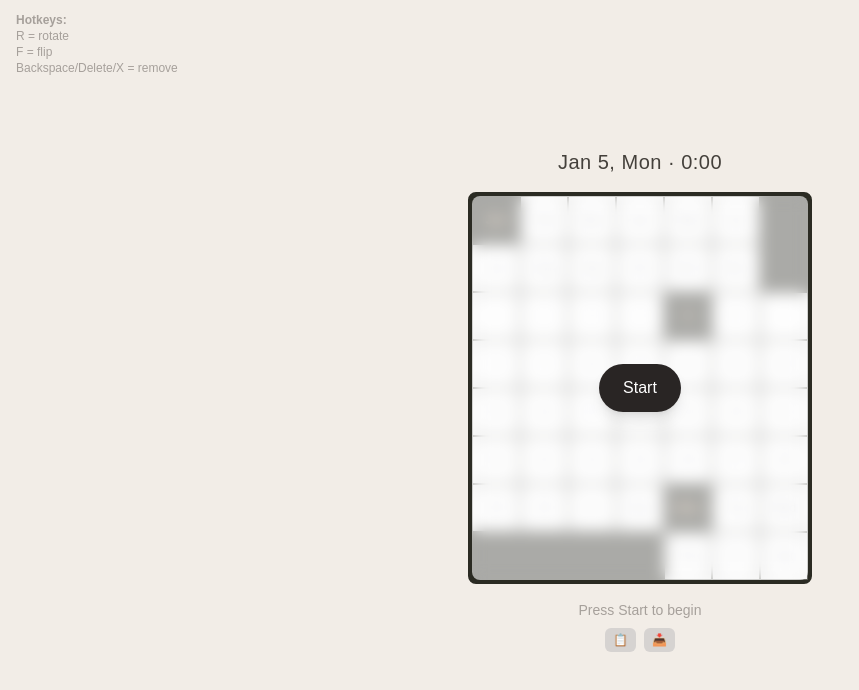
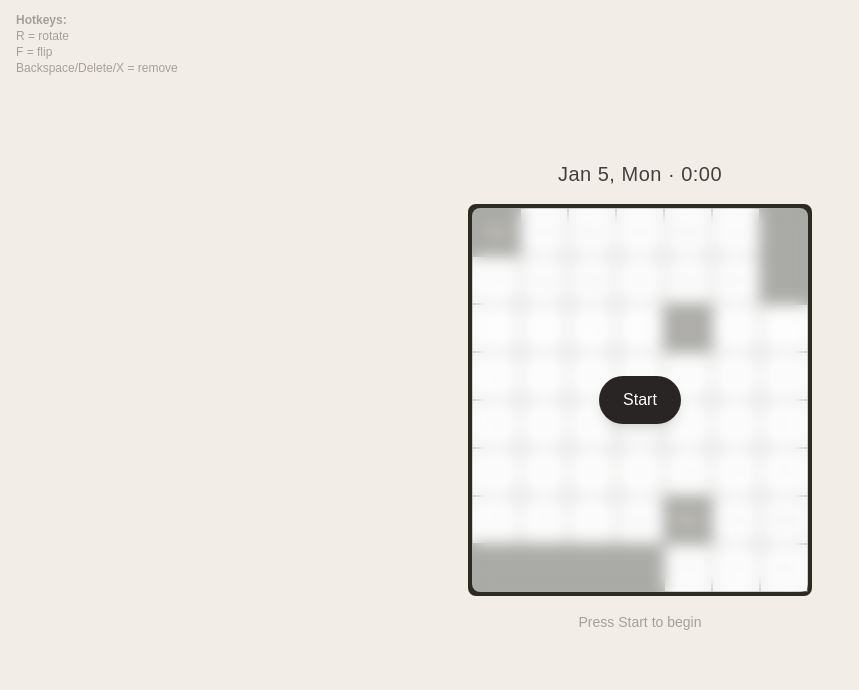
Before and after one commit to cnnmon/caladay, a Next.js app: page / in a window 1280 px wide. Shown: the top 690 px of the page, without its empty margins (0-859 px from the left). Built offline with nearby package versions, Linux system fonts and the light colour scheme.

Commit message:
remove copy & paste buttons

```diff
--- a/app/Puzzle.tsx
+++ b/app/Puzzle.tsx
@@ -1381,20 +1381,6 @@ export default function Puzzle() {
                   Resume
                 </motion.button>
               )}
-              <motion.button
-                onClick={copySolution}
-                className="text-xs px-2 py-1 rounded-md bg-blue-200 hover:bg-blue-300 text-blue-700"
-                title="Copy solution string"
-              >
-                📋
-              </motion.button>
-              <motion.button
-                onClick={pasteSolution}
-                className="text-xs px-2 py-1 rounded-md bg-green-200 hover:bg-green-300 text-green-700"
-                title="Paste solution string"
-              >
-                📥
-              </motion.button>
             </div>
           )}
         </motion.div>
@@ -1776,20 +1762,6 @@ export default function Puzzle() {
               Pause
             </motion.button>
           )}
-          <motion.button
-            onClick={copySolution}
-            className="text-xs px-2 py-1 rounded-md bg-stone-300 hover:bg-stone-400 text-stone-500 hover:text-stone-200"
-            title="Copy solution string to clipboard"
-          >
-            📋
-          </motion.button>
-          <motion.button
-            onClick={pasteSolution}
-            className="text-xs px-2 py-1 rounded-md bg-stone-300 hover:bg-stone-400 text-stone-500 hover:text-stone-200"
-            title="Paste solution string from clipboard"
-          >
-            📥
-          </motion.button>
         </div>
       </motion.div>
     </motion.div>
```
